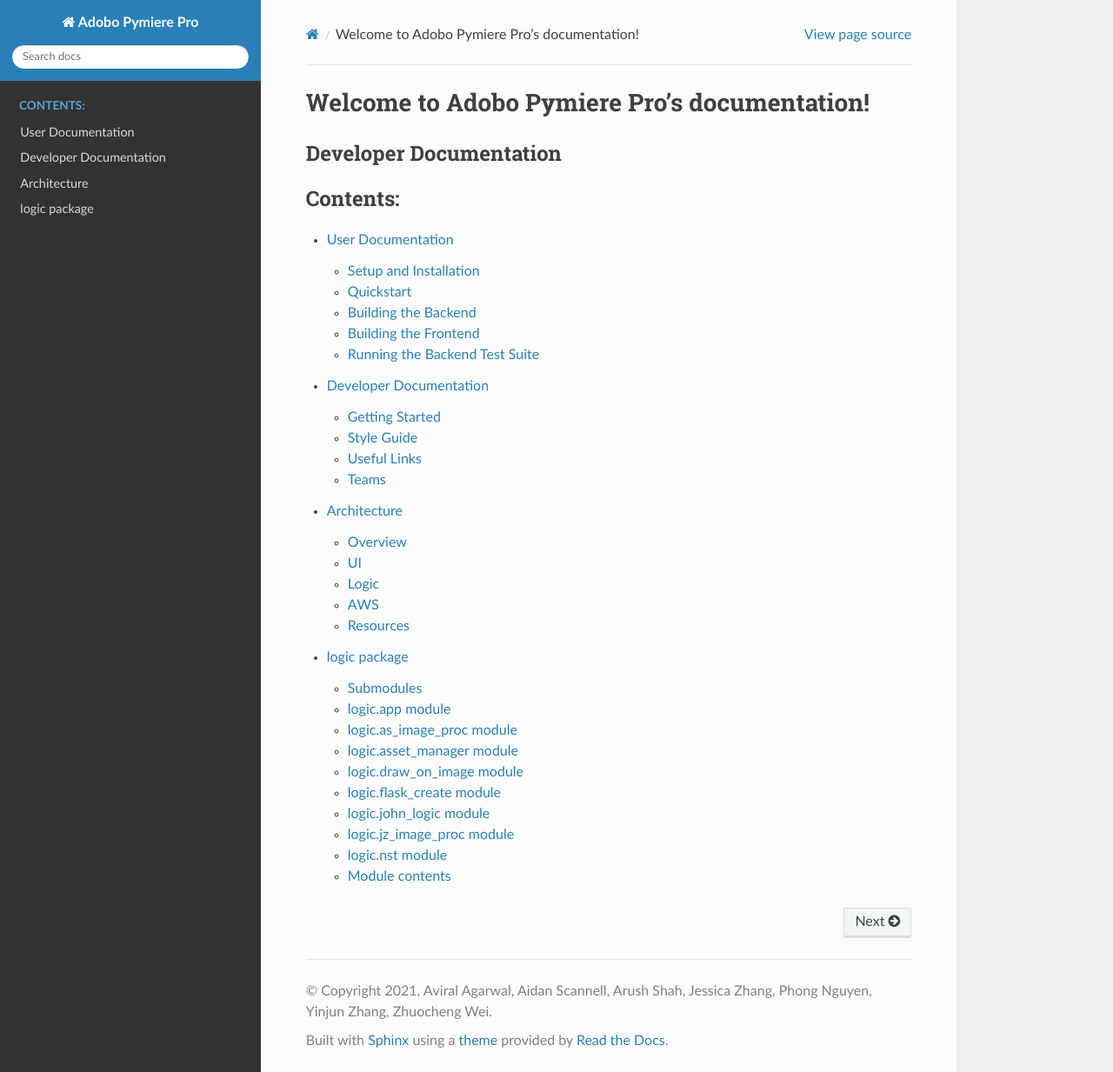
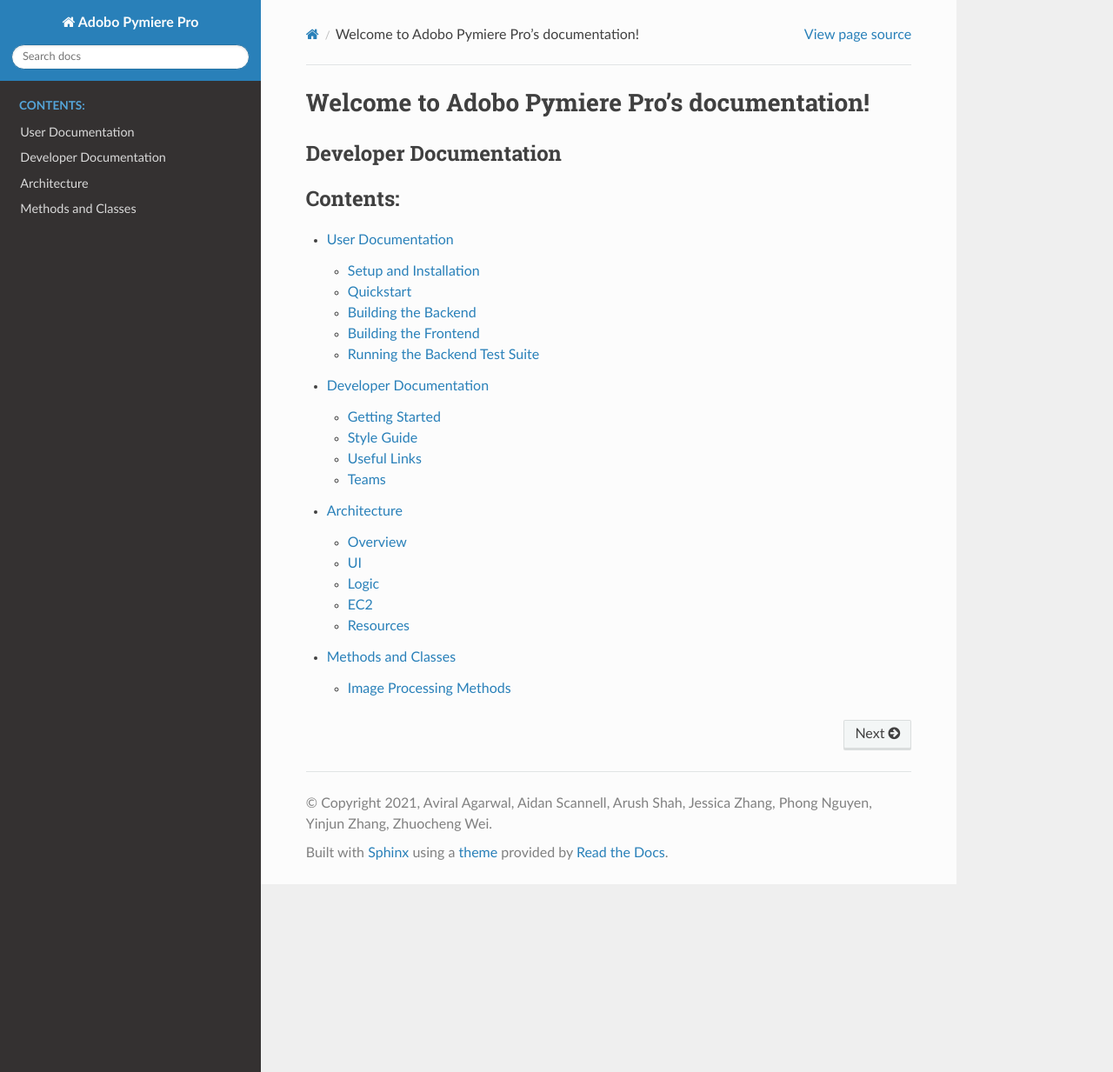
Before and after one commit to superav/adobo-pymiere-pro, a Sphinx documentation site: the page built from docs/source/index.rst, in a window 1280 px wide and 1233 px high. Shown: the whole window at 87% size. Built offline with Sphinx 7.4.7 and the Read the Docs theme 2.0.0, drawn with Linux system fonts in a browser that asks for light colours; pages that are not in the unit, such as notebooks, are missing from menus.

Commit message:
Fixed code comments to compile with Sphinx

```diff
--- a/docs/source/conf.py
+++ b/docs/source/conf.py
@@ -9,10 +9,10 @@
 # If extensions (or modules to document with autodoc) are in another directory,
 # add these directories to sys.path here. If the directory is relative to the
 # documentation root, use os.path.abspath to make it absolute, like shown here.
-#
-# import os
-# import sys
-# sys.path.insert(0, os.path.abspath('.'))
+
+import os
+import sys
+sys.path.insert(0, os.path.abspath('../logic'))
 
 
 # -- Project information -----------------------------------------------------
@@ -30,7 +30,9 @@ release = 'v0.0.2'
 # Add any Sphinx extension module names here, as strings. They can be
 # extensions coming with Sphinx (named 'sphinx.ext.*') or your custom
 # ones.
-extensions = ['sphinx.ext.autodoc', 'myst_parser']
+extensions = ['sphinx.ext.autodoc', 'myst_parser', 'sphinx.ext.napoleon']
+
+autodoc_mock_imports = ["boto3", "PIL", "numpy", "matplotlib", "ipython", "requests", "flask"]
 
 # Add any paths that contain templates here, relative to this directory.
 templates_path = ['_templates']
--- /dev/null
+++ b/docs/source/image_proc.rst
@@ -0,0 +1,38 @@
+Image Processing Methods
+========================
+
+Simple image processing features that are stored across different files.
+
+*TODO:* Group related functions into the same file
+
+``as_image_proc.py``
+----------------------------
+
+.. automodule:: logic.as_image_proc
+   :members:
+   :undoc-members:
+   :show-inheritance:
+
+``draw_on_image.py``
+----------------------------
+
+.. automodule:: logic.draw_on_image
+   :members:
+   :undoc-members:
+   :show-inheritance:
+
+``john_logic.py``
+------------------------
+
+.. automodule:: logic.john_logic
+   :members:
+   :undoc-members:
+   :show-inheritance:
+
+``jz_image_proc.py``
+----------------------------
+
+.. automodule:: logic.jz_image_proc
+   :members:
+   :undoc-members:
+   :show-inheritance:
--- a/docs/source/index.rst
+++ b/docs/source/index.rst
@@ -16,4 +16,4 @@ Developer Documentation
    userdocs
    devdocs
    architecture
-   logic
+   modules
--- a/docs/source/logic.rst
+++ /dev/null
@@ -1,77 +0,0 @@
-logic package
-=============
-
-Submodules
-----------
-
-logic.app module
-----------------
-
-.. automodule:: logic.app
-   :members:
-   :undoc-members:
-   :show-inheritance:
-
-logic.as\_image\_proc module
-----------------------------
-
-.. automodule:: logic.as_image_proc
-   :members:
-   :undoc-members:
-   :show-inheritance:
-
-logic.asset\_manager module
----------------------------
-
-.. automodule:: logic.asset_manager
-   :members:
-   :undoc-members:
-   :show-inheritance:
-
-logic.draw\_on\_image module
-----------------------------
-
-.. automodule:: logic.draw_on_image
-   :members:
-   :undoc-members:
-   :show-inheritance:
-
-logic.flask\_create module
---------------------------
-
-.. automodule:: logic.flask_create
-   :members:
-   :undoc-members:
-   :show-inheritance:
-
-logic.john\_logic module
-------------------------
-
-.. automodule:: logic.john_logic
-   :members:
-   :undoc-members:
-   :show-inheritance:
-
-logic.jz\_image\_proc module
-----------------------------
-
-.. automodule:: logic.jz_image_proc
-   :members:
-   :undoc-members:
-   :show-inheritance:
-
-logic.nst module
-----------------
-
-.. automodule:: logic.nst
-   :members:
-   :undoc-members:
-   :show-inheritance:
-
-Module contents
----------------
-
-.. automodule:: logic
-   :members:
-   :undoc-members:
-   :show-inheritance:
--- a/docs/source/modules.rst
+++ b/docs/source/modules.rst
@@ -1,7 +1,8 @@
-logic
-=====
+Methods and Classes
+=====================
 
 .. toctree::
-   :maxdepth: 4
+   :maxdepth: 2
 
-   logic
+   image_proc
+   asset_manager
```
Also changed, not shown: docs/source/architecture.md (+17 -17 lines), docs/source/devdocs.md (+5 -3 lines), 5 other files.
